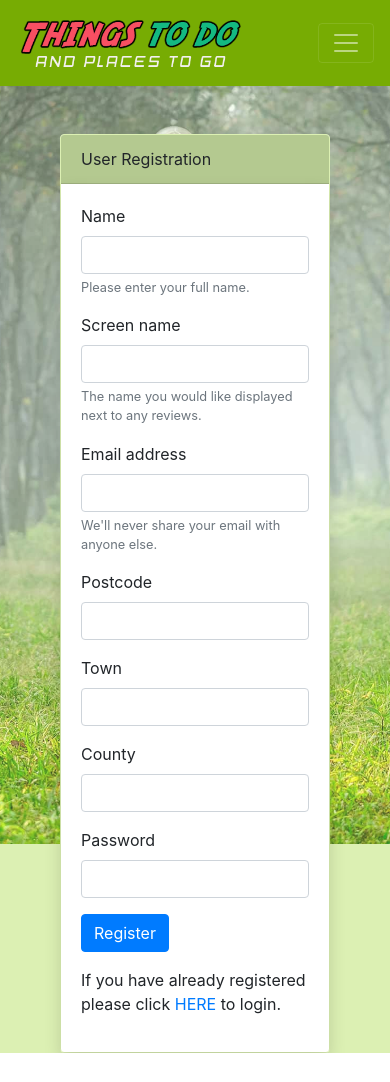
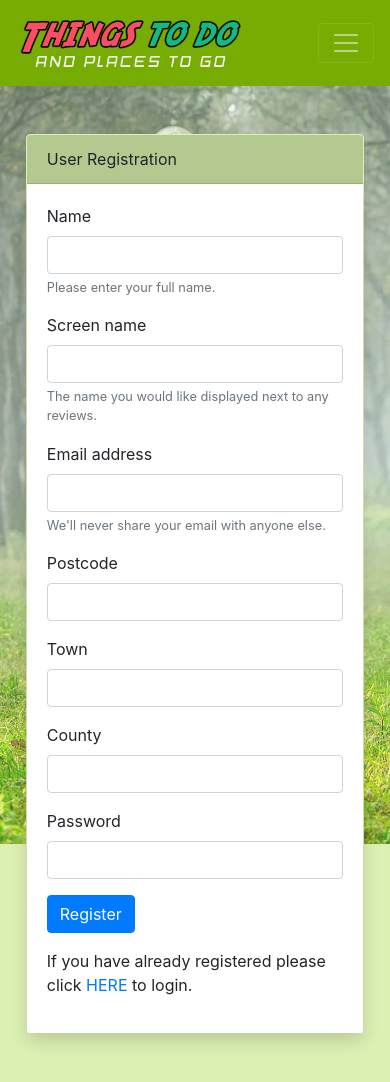
Before and after one commit to devtoguk/milestone-3-THINGS-TO-DO, a Flask app: page /user/register/ in a window 390 px wide. Before the commit the page ends 1053 px from the top, so only its background shows below. Run offline with Flask 2, Linux system fonts and the light colour scheme; parts of the project's set-up code (start-up, migrations or seed data) failed here and were passed over; some libraries are stand-ins or nearby versions.

Commit message:
Re-style the registration form
Responsively adjust form width and add bottom margin.

```diff
--- a/static/css/style.css
+++ b/static/css/style.css
@@ -91,7 +91,12 @@
 
 /* Login form */
 .login__form-width {
-    width: 96%;
+    width: 94%;
+}
+
+/* Register form */
+.register__form-width {
+    width: 94%;
 }
 
 /* Small devices (landscape phones, 576px and up) */
@@ -107,7 +112,7 @@
 /* Large devices (desktops, 992px and up) */
 @media (min-width: 992px) {
 .login__form-width {
-    width: 50%;
+    width: 70%;
 }
 
 /* Extra large devices (large desktops, 1200px and up) */
--- a/templates/register.html
+++ b/templates/register.html
@@ -1,7 +1,7 @@
 {% extends "base.html" %}
 {% block content %}
 
-<div class="card w-75 mx-auto">
+<div class="card register__form-width mb-5 mx-auto">
 	<div class="card-header">
 		User Registration
 	</div>
```
